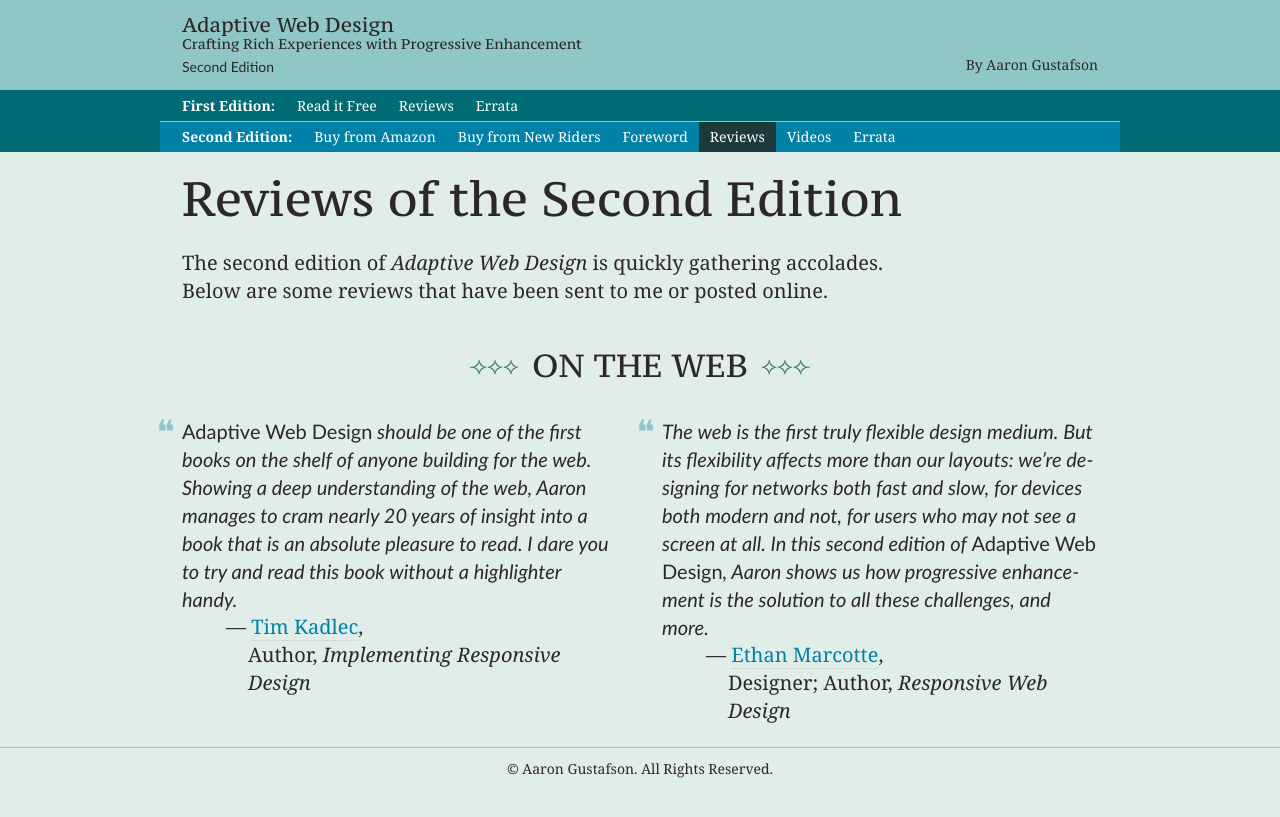
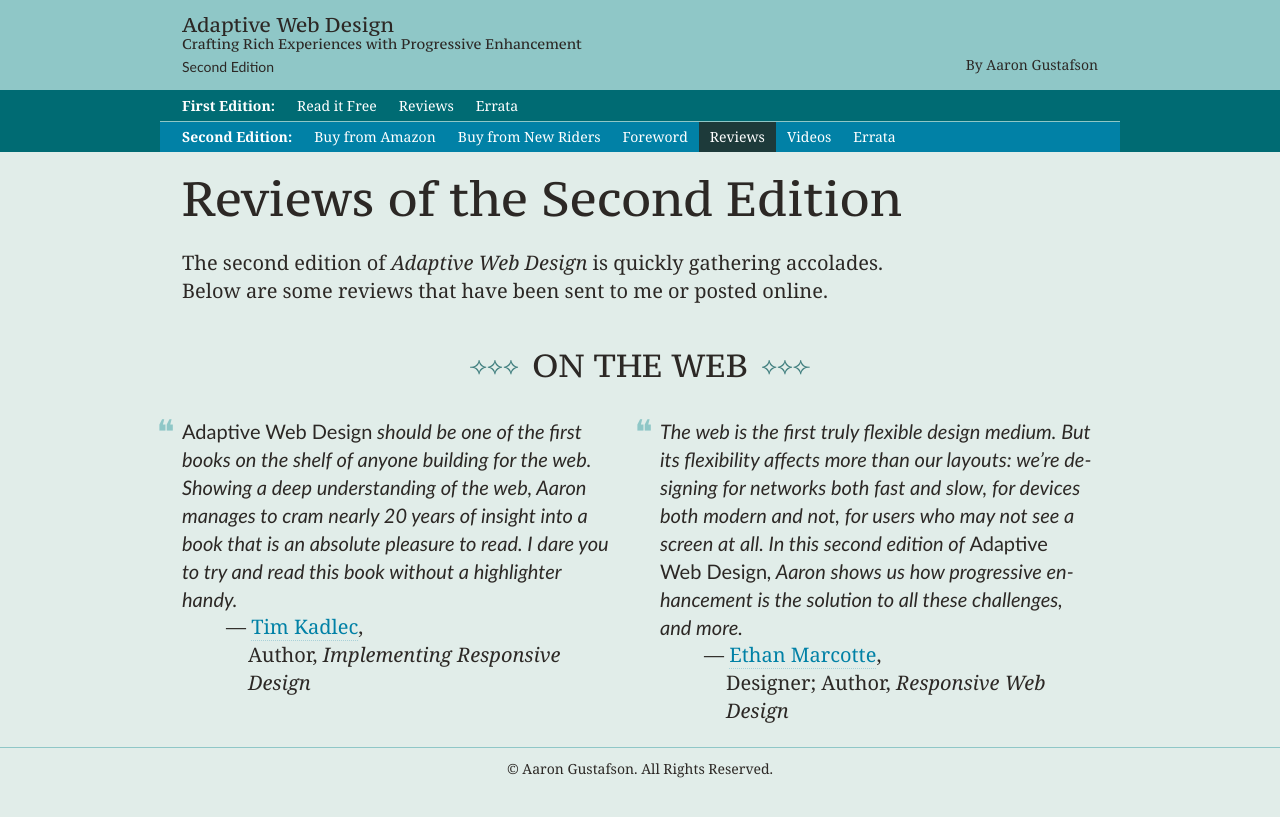
Before and after one commit to aarongustafson/adaptivewebdesign.info, a Jekyll site: the page built from 2nd-edition/reviews.html, in a window 1280 px wide. Shown: the top 817 px of the page. Built offline with Jekyll 4.4.1, drawn with Linux system fonts in a browser that asks for light colours.

Commit message:
tweaking spacing

```diff
--- a/_sass/components/_reviews.scss
+++ b/_sass/components/_reviews.scss
@@ -58,7 +58,7 @@
 		}
 
 		.reviews > .h-review {
-			$rem-spacing: rem( $default-spacing );
+			$rem-spacing: rem( 24 );
 			flex: 0 1 calc( 50% - #{$rem-spacing} );
 
 			&:nth-child(odd) {
```
